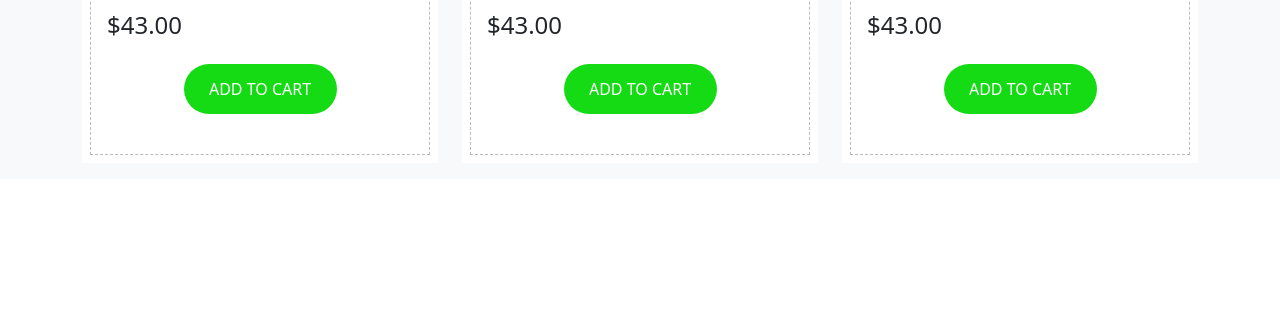
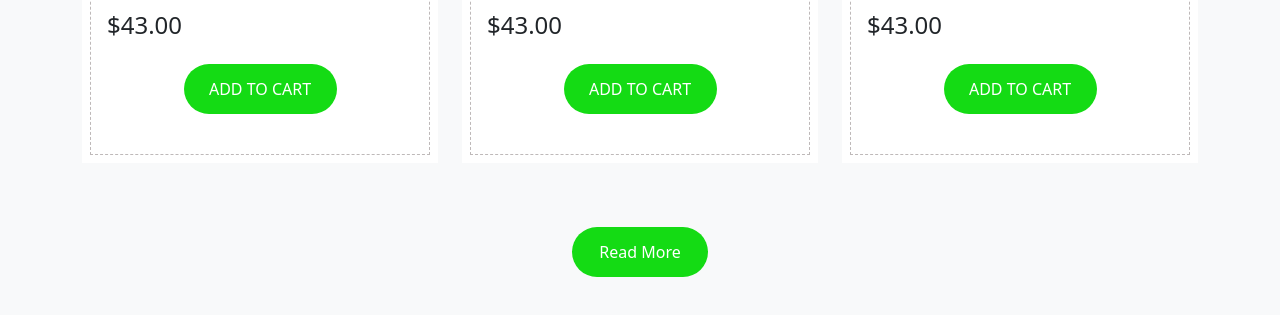
Before and after one commit to Olamilekan10/Food-web, a plain HTML site: page index.html in a window 1280 px wide. Shown: the part 3560-3875 px from the top of the page. Before the commit the page ends 3739 px from the top, so only its background shows below. Drawn offline with nearby package versions, Linux system fonts and the light colour scheme.

Commit message:
created a read more button

```diff
--- a/index.html
+++ b/index.html
@@ -254,6 +254,11 @@
                   </div>
                 </div>
               </div>
+              <div class="row text-center py-5">
+                <div class="col-lg-6 m-auto">
+                <button class="mbtn1">Read More</button>
+                </div>
+              </div>
             </div>
           </section>
 
```
